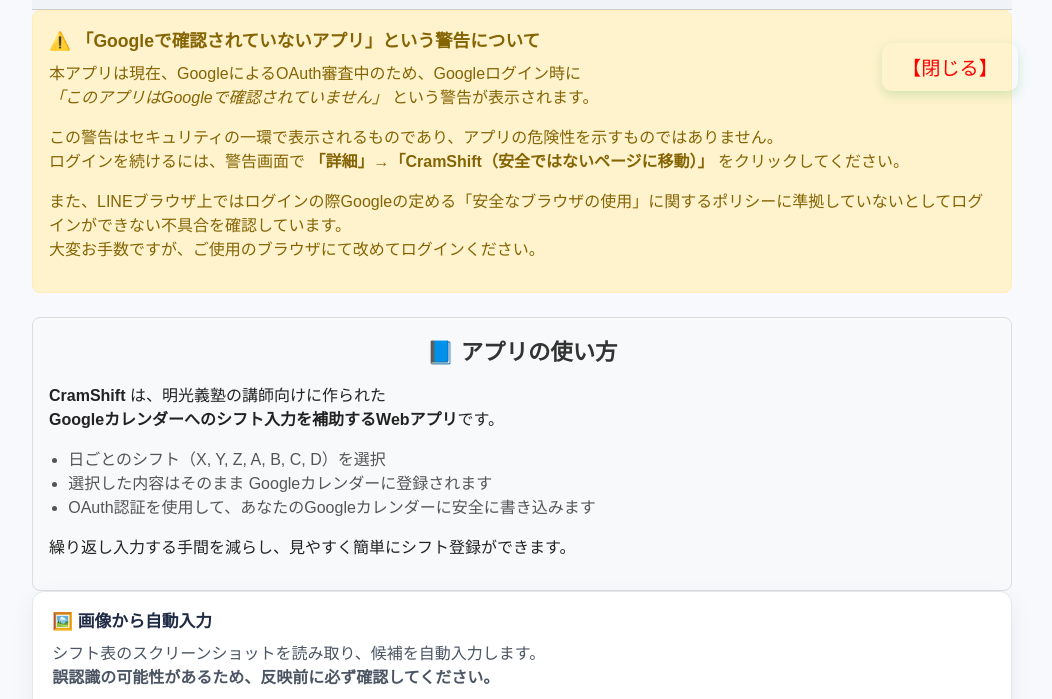
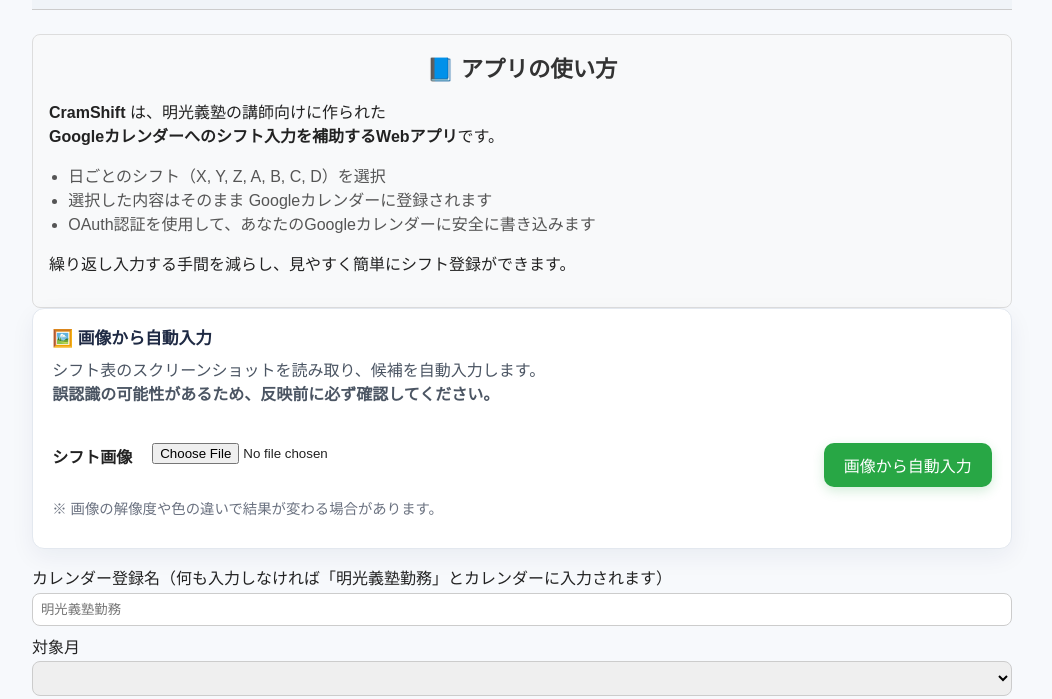
Before and after one commit to Clowd22/CramShift, a plain HTML site: page index.html in a window 1280 px wide. Shown: the part 79-778 px from the top of the page, without its empty margins (118-1170 px from the left). Drawn offline with Linux system fonts and the light colour scheme.

Commit message:
警告表示の削除

```diff
--- a/index.html
+++ b/index.html
@@ -18,26 +18,8 @@
       <img src="img/logo.png" alt="アプリロゴ" class="app-logo" width="48" height="48">
       <span class="app-title">明光義塾 シフト入力アプリケーション</span>
     </header>
-    <!-- ──── ここまでヘッダー部分 ──── -->
-    <div id="warningBox" style="position: relative; background-color: #fff3cd; border: 1px solid #ffeeba; padding: 1rem; border-radius: 8px; margin-bottom: 1.5rem;">
-    <button onclick="document.getElementById('warningBox').style.display='none';"
-            style="position: absolute; top: 8px; right: -7px; background: transparent; border: none; font-size: 1.2rem; color: #ff0000; cursor: pointer;">
-    【閉じる】
-    </button>
-    <strong style="color: #856404; font-size: 1.1rem;">⚠️ 「Googleで確認されていないアプリ」という警告について</strong>
-    <p style="color: #856404; margin-top: 0.5rem;">
-      本アプリは現在、GoogleによるOAuth審査中のため、Googleログイン時に<br>
-      <em>「このアプリはGoogleで確認されていません」</em> という警告が表示されます。
-    </p>
-    <p style="color: #856404;">
-      この警告はセキュリティの一環で表示されるものであり、アプリの危険性を示すものではありません。<br>
-      ログインを続けるには、警告画面で <strong>「詳細」→「CramShift（安全ではないページに移動）」</strong> をクリックしてください。
-    </p>
-    <p style="color: #856404;">
-      また、LINEブラウザ上ではログインの際Googleの定める「安全なブラウザの使用」に関するポリシーに準拠していないとしてログインができない不具合を確認しています。<br>
-      大変お手数ですが、ご使用のブラウザにて改めてログインください。
-    </p>
-    </div>
+    <!-- ──── ここからメインコンテンツ部分 ──── -->
+    <main class="app-main">
     <section style="background-color: #f8f9fa; border: 1px solid #ddd; padding: 1rem; border-radius: 8px; margin-top: 1.5rem;">
     <h2 style="margin-top: 0; font-size: 1.4rem; color: #333;">📘 アプリの使い方</h2>
     <p>
```
